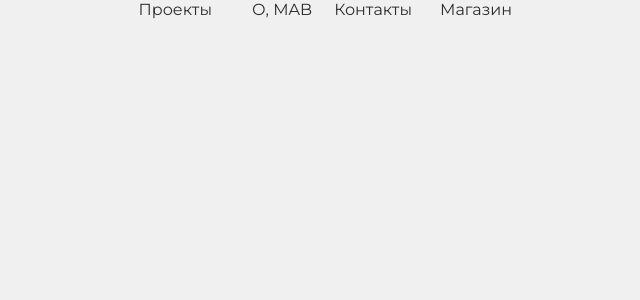
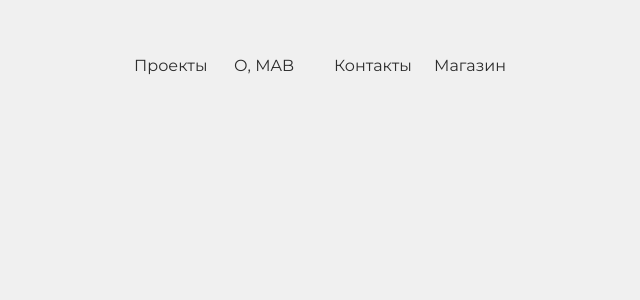
Before and after one commit to darkleon1983/ma_brand, a React (Create React App) app: page / in a window 1280 px wide. Shown: the top 300 px of the page, without its empty margins (640-1280 px from the left). Built offline with nearby package versions, Linux system fonts and the light colour scheme.

Commit message:
clearly finished the markup the Header

```diff
--- a/src/Components/Header/Header.module.css
+++ b/src/Components/Header/Header.module.css
@@ -8,15 +8,16 @@ ul a {
   text-decoration: none;
   color: inherit;
 }
-ul div {
-  display: grid;
-  justify-self: end;
+
+.item {
+  margin-left: 22px;
 }
 
 .container {
   width: 80%;
   display: grid;
   justify-self: center;
+  margin-top: 56px;
 }
 
 .list {
--- a/src/Components/Header/index.js
+++ b/src/Components/Header/index.js
@@ -5,10 +5,10 @@ const Header = () => {
   return (
     <div className={styles.container}>
       <ul className={styles.list}>
-        <div><a href="#">Проекты</a></div>
-        <div><a href="#">О, MAB</a></div>
-        <div><a href="#">Контакты</a></div>
-        <div><a href="#">Магазин</a></div>
+        <div className={styles.item}><a href="#">Проекты</a></div>
+        <div className={styles.item}><a href="#">О, MAB</a></div>
+        <div className={styles.item}><a href="#">Контакты</a></div>
+        <div className={styles.item}><a href="#">Магазин</a></div>
       </ul>
     </div>
   );
```
Also changed, not shown: src/App.js (+0 -14 lines).
